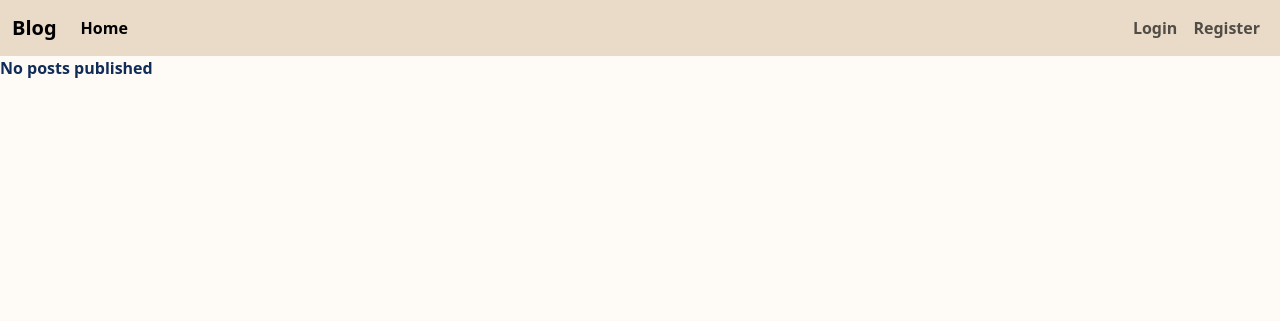
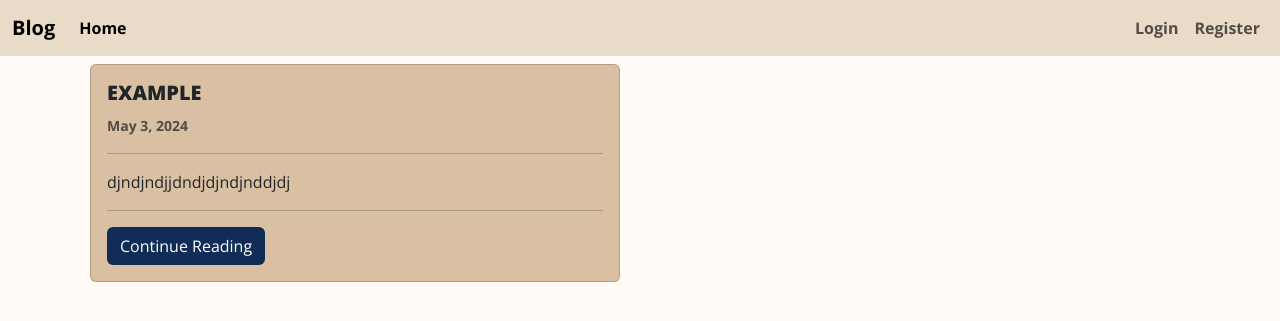
Before and after one commit to enmabolz/blog_project, a Django app: page / in a window 1280 px wide. Shown: the top 321 px of the page. Run offline with Django 5.2, Linux system fonts and the light colour scheme; data comes from the database, SQL or seed files in the repository.

Commit message:
Adding some code to add detailview functionality

```diff
--- a/blog/blog/urls.py
+++ b/blog/blog/urls.py
@@ -17,8 +17,12 @@ Including another URLconf
 from django.contrib import admin
 from django.urls import path, include
 import posts
+from django.conf import settings
+from django.conf.urls.static import static
 
 urlpatterns = [
     path('admin/', admin.site.urls),
     path('', include('posts.urls')),
 ]
+
+urlpatterns += static(settings.MEDIA_URL, document_root=settings.MEDIA_ROOT)
--- a/blog/posts/models.py
+++ b/blog/posts/models.py
@@ -1,10 +1,15 @@
 from django.db import models
 
 class Post(models.Model):
-    title = models.CharField(max_length=30)
+    title = models.CharField(max_length=50)
     content = models.TextField()
-    likes = models.IntegerField()
-    dislikes = models.IntegerField()
+    partial_content_to_show = models.CharField(max_length=300, blank=True)
+    likes = models.IntegerField(default=0)
+    dislikes = models.IntegerField(default=0)
     created_at = models.DateTimeField(auto_now_add=True)
-    updated_at = models.DateTimeField(auto_now=True)
-    post_image = models.ImageField(upload_to="post_images", null=True)
+    post_image = models.ImageField(upload_to="images/post_images", null=True, blank=True)
+
+    def save(self, *args, **kwargs):
+        self.partial_content_to_show = self.content[0:300]
+
+        super().save(*args, **kwargs)
--- a/blog/posts/urls.py
+++ b/blog/posts/urls.py
@@ -7,6 +7,5 @@ urlpatterns = [
     path('', PostList.as_view(), name='post-list'),
     path('create', PostCreation.as_view(), name='post-create'),
     path('<int:pk>/details', PostDetails.as_view(), name='post-details'),
-    path('<int:pk>/update', PostUpdate.as_view(), name='post-update'),
     path('<int:pk>/delete', PostDelete.as_view(), name='post-delete'),
 ]
--- a/blog/posts/views.py
+++ b/blog/posts/views.py
@@ -1,6 +1,8 @@
 from django.shortcuts import render
 from django.views.generic import ListView, DetailView, CreateView, DeleteView, UpdateView
 from .models import Post
+from django.urls import reverse_lazy
+from django.http import HttpResponseRedirect
 
 
 class PostList(ListView):
@@ -14,11 +16,30 @@ class PostDetails(DetailView):
     template_name = 'posts/post_detail.html'
     context_object_name = 'post'
 
+    def post(self, request, *args, **kwargs):
+        post_id = request.POST.get('post_id')
+        action = request.POST.get('action')
+
+        if post_id and action:
+            post = Post.objects.get(pk=post_id)
+
+            if action == 'like':
+                post.likes += 1
+            elif action == 'dislike':
+                post.dislikes += 1
+
+            post.save()
+            return HttpResponseRedirect(request.path + '#end')
+        # Redirect to the same page
+        return super().post(request, *args, **kwargs)
+
+
 
 class PostCreation(CreateView):
     model = Post
     template_name = 'posts/post_create.html'
     fields = ['title', 'post_image', 'content']
+    success_url = reverse_lazy('posts:post-list')
 
 
 class PostUpdate(UpdateView):
--- a/blog/static/css/style.css
+++ b/blog/static/css/style.css
@@ -2,15 +2,26 @@ body {
     background-color: #FEFAF6;
     color: #102C57;
     font-weight: bold;
+    font-family: "Open Sans", sans-serif;
 }
 
-form {
+.create-form {
     background-color: #DAC0A3;
-    margin: 3% auto;
+    margin: 2% auto;
     padding: 2%;
+    max-width: 80%;
 }
 
 .btn {
-    font-weight: bold;
-    color: #102C57;
+    background-color: #102C57;
+    color: white;
 }
+
+.card-color {
+    background-color: #DAC0A3;
+}
+
+.details {
+    max-width: 70%;
+    margin: 2% auto;
+}
--- a/blog/templates/base_template.html
+++ b/blog/templates/base_template.html
@@ -13,6 +13,17 @@
         integrity="sha384-QWTKZyjpPEjISv5WaRU9OFeRpok6YctnYmDr5pNlyT2bRjXh0JMhjY6hW+ALEwIH"
         crossorigin="anonymous">
     <link rel="stylesheet" href="{% static 'css/style.css' %}">
+
+    <link rel="stylesheet"
+          href="https://cdnjs.cloudflare.com/ajax/libs/font-awesome/6.5.2/css/all.min.css"
+          integrity="sha512-SnH5WK+bZxgPHs44uWIX+LLJAJ9/2PkPKZ5QiAj6Ta86w+fsb2TkcmfRyVX3pBnMFcV7oQPJkl9QevSCWr3W6A=="
+          crossorigin="anonymous"
+          referrerpolicy="no-referrer" />
+
+    <style>
+      @import url('https://fonts.googleapis.com/css2?family=Open+Sans:ital,wdth,wght@0,75..100,300..800;1,75..100,300..800&display=swap');
+    </style>
+
   </head>
   <body>
     <nav class="navbar navbar-expand-lg" style="background-color: #EADBC8;">
@@ -20,9 +31,9 @@
         <a class="navbar-brand" href="{% url 'posts:post-list' %}">Blog</a>
 
         <button class="navbar-toggler" type="button" data-bs-toggle="collapse"
-                data-bs-target="#navbarNavDropdown" aria-controls="navbarNavDropdown"
-                aria-expanded="false"
-                aria-label="Toggle navigation">
+                  data-bs-target="#navbarNavDropdown" aria-controls="navbarNavDropdown"
+                  aria-expanded="false"
+                  aria-label="Toggle navigation">
 
           <span class="navbar-toggler-icon"></span>
         </button>
@@ -49,6 +60,8 @@
       </div>
     </nav>
 
+
+
     {% block content %}{% endblock %}
 
     <script src="https://cdn.jsdelivr.net/npm/bootstrap@5.3.3/dist/js/bootstrap.bundle.min.js"
--- a/blog/templates/posts/post_list.html
+++ b/blog/templates/posts/post_list.html
@@ -5,10 +5,38 @@
 {% endblock %}
 
 {% block content %}
-    {% if posts %}
+<div class="container">
+    {% if post_list %}
+    <div class="row">
         {% for post in post_list %}
+        <div class="col-md-6">
+            <div class="card m-2 card-color">
+                {% if post.post_image %}
+                    <img src="{{ post.post_image.url }}" class="card-img-top" alt="">
+                {% endif %}
+                <div class="card-body">
+                    <h5 class="card-title fw-bold text-uppercase"><b>{{ post.title }}</b></h5>
+
+                    <p class="card-text">
+                        <small class="text-muted">{{ post.created_at.date }}</small>
+                    </p>
+                    <hr>
+
+                    <span class="d-inline-block fw-normal" >
+                        {{ post.partial_content_to_show }}
+                    </span>
+                    <hr>
+
+                    <a href="{% url 'posts:post-details' pk=post.id %}" class="btn btn-outline"">
+                        Continue Reading
+                    </a>
+                </div>
+            </div>
+        </div>
         {% endfor %}
+    </div>
     {% else %}
-        <p>No posts published</p>
+        <h4>No Posts Available</h4>
     {% endif %}
+</div>
 {% endblock %}
```
Also changed, not shown: blog/blog/settings.py (+8 -2 lines), blog/templates/posts/post_create.html (+9 -7 lines), blog/templates/posts/post_detail.html (+34 -2 lines), blog/db.sqlite3, blog/posts/migrations/0003_alter_post_post_image.py (added), blog/posts/migrations/0004_post_partial_content_to_show_alter_post_dislikes_and_more.py (added), blog/posts/migrations/0005_alter_post_partial_content_to_show_alter_post_title.py (added), blog/posts/migrations/0006_remove_post_updated_at_alter_post_created_at.py (added), blog/posts/migrations/0007_alter_post_created_at.py (added), blog/posts/migrations/0008_alter_post_post_image.py (added), blog/users/migrations/0001_initial.py (added).
